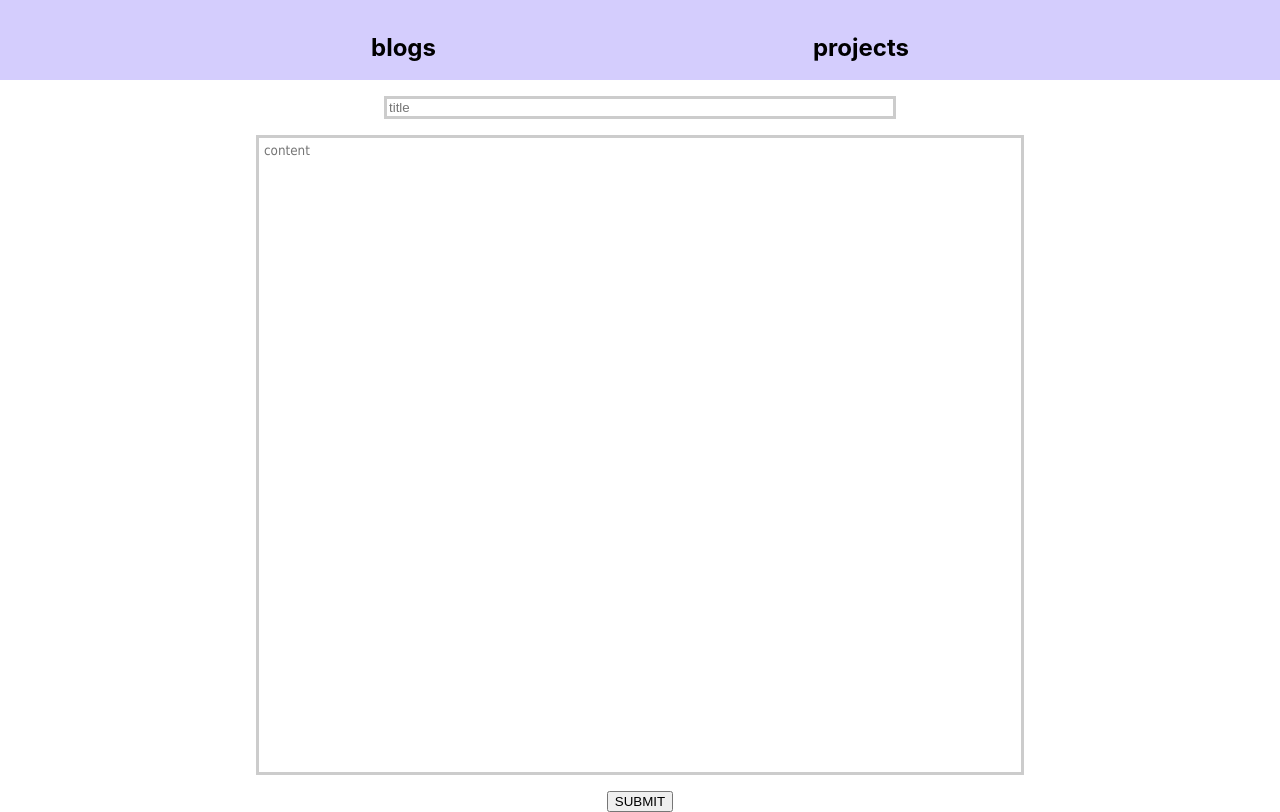
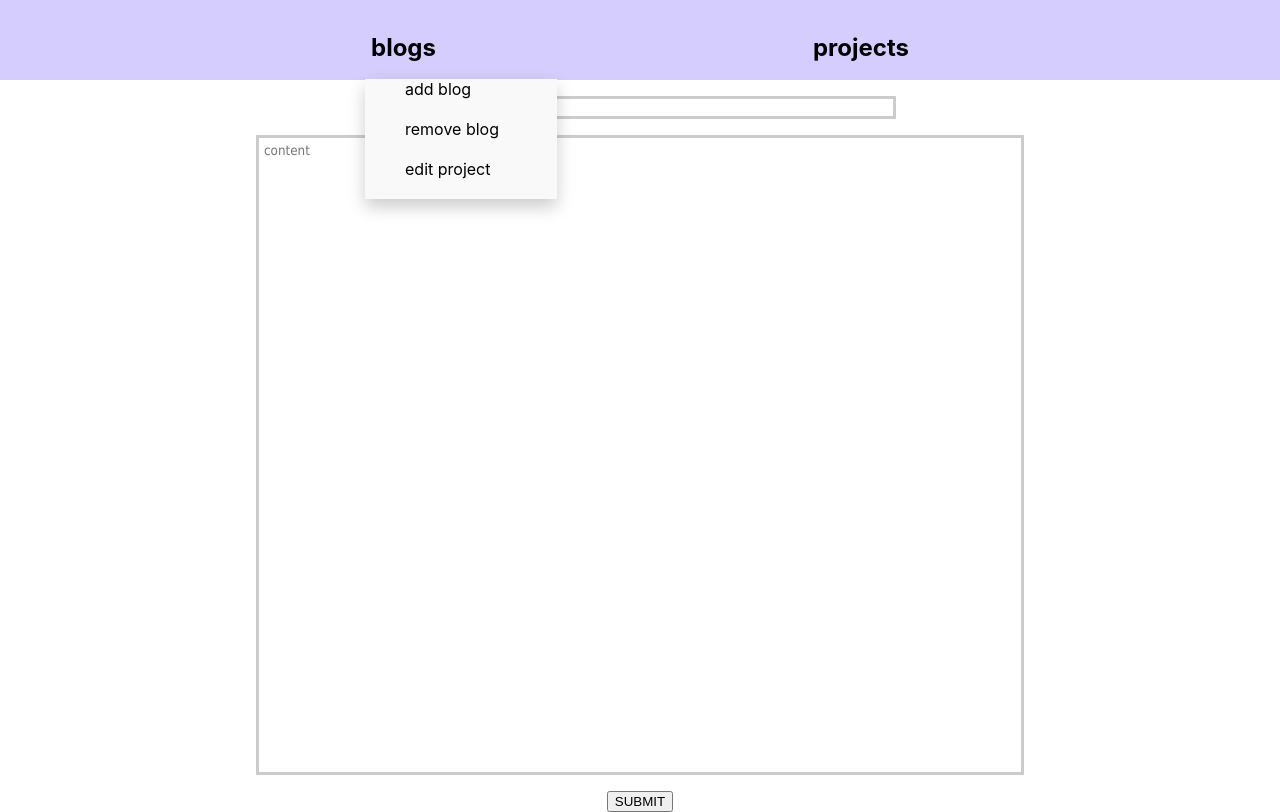
Before and after one commit to rouqaya-abdulhaq/rouqaya-abdulhaq-admin, a React (Create React App) app: page / in a window 1280 px wide. Both pictures are taken after a click on the button "blogs". Built offline with nearby package versions, Linux system fonts and the light colour scheme.

Commit message:
fixed displaying the dropdown problem

```diff
--- a/src/components/UI/navList/navList.css
+++ b/src/components/UI/navList/navList.css
@@ -22,7 +22,8 @@
 }
 
 .navList ul{
-    display: none;
+    display: flex;
+    flex-direction: column;
     position: absolute;
     background-color: #f9f9f9;
     box-shadow: 0px 8px 16px 0px rgba(0,0,0,0.2);
@@ -37,8 +38,3 @@
     display: block;
     text-align: left;
 }
-
-.show{
-    display: flex;
-    flex-direction: column;
-}
--- a/src/components/UI/navList/navList.js
+++ b/src/components/UI/navList/navList.js
@@ -1,21 +1,25 @@
-import React from 'react';
+import React, { useState } from 'react';
 import './navList.css';
 
-const navList = (props) =>{
+const NavList = (props) =>{
+    const [hidden , setHidden] = useState(true);
+
     const navItems = props.links.map((link)=>{
         return(
             <li>{link}</li>
         );
-    })
+    });
+
+    const dropList = hidden ? null : <ul>
+                                        {navItems}
+                                    </ul>
 
     return(
         <div className="navList">
-            <button>{props.value}</button>
-            <ul>
-                {navItems}
-            </ul>
+            <button onClick={()=>setHidden(!hidden)}>{props.value}</button>
+            {dropList}
         </div>
     );
 }
 
-export default navList;
+export default NavList;
```
